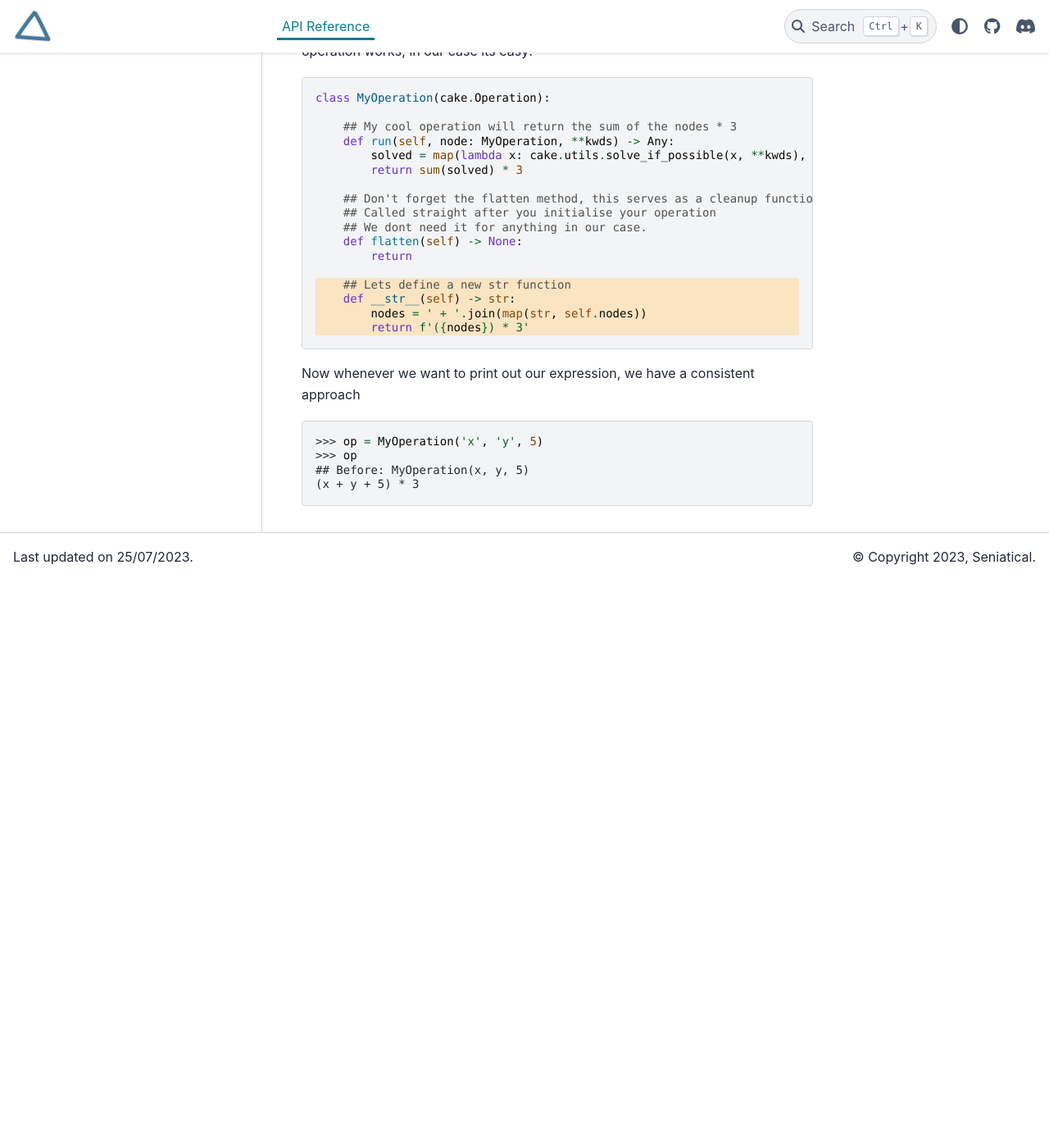
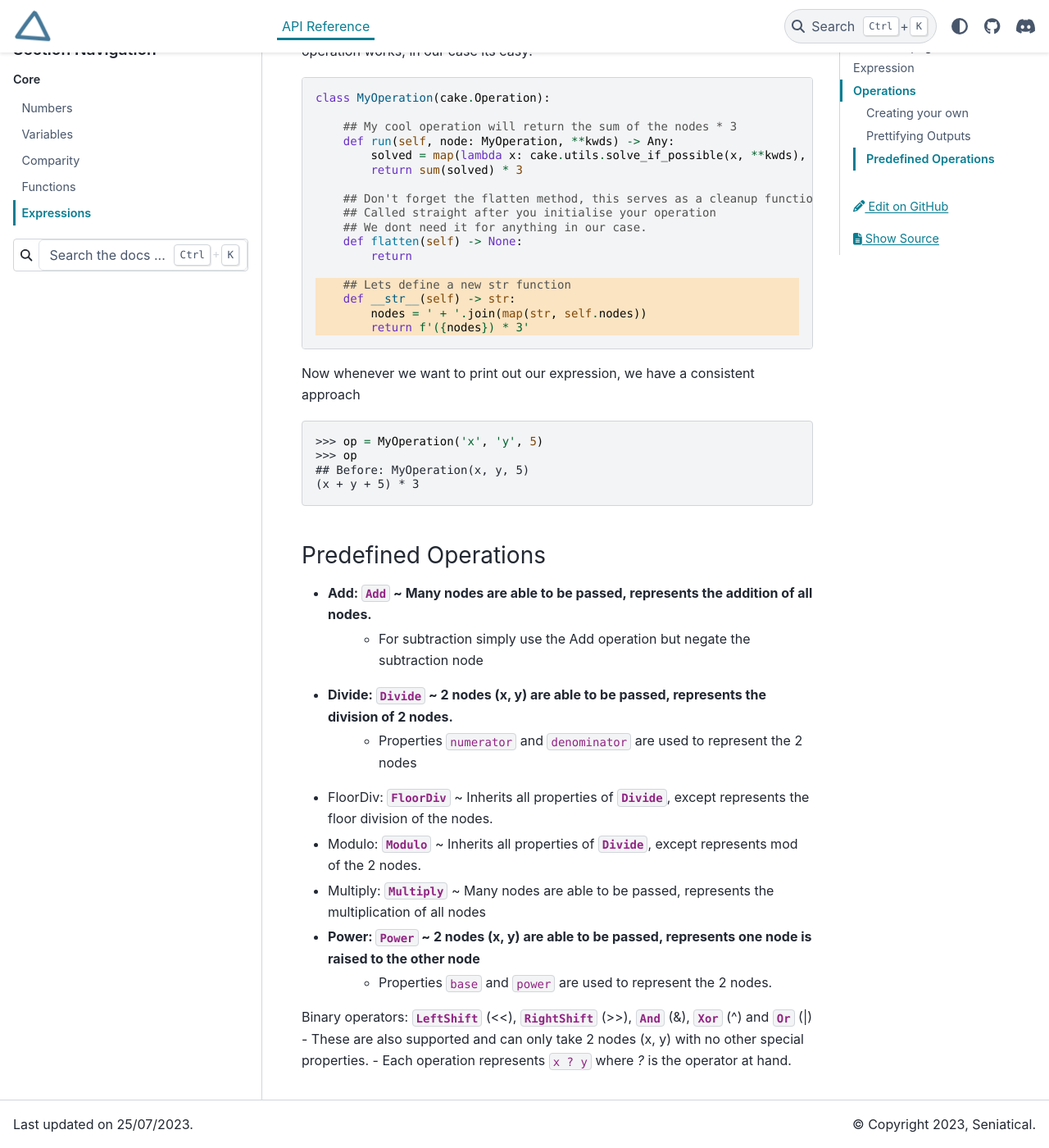
Before and after one commit to Seniatical/Cake, a Sphinx documentation site: the page built from docs/api/core/expressions.rst, in a window 1280 px wide and 1400 px high, scrolled down 1380 px. Shown: the whole window at 82% size. Built offline with Sphinx 7.4.7 and the PyData theme 0.15.4, drawn with Linux system fonts in a browser that asks for light colours; before the commit the page ends 2088 px from its top, so only the background shows below that.

Commit message:
List all binary operators

```diff
--- a/docs/api/core/expressions.rst
+++ b/docs/api/core/expressions.rst
@@ -92,3 +92,20 @@
     >>> op
     ## Before: MyOperation(x, y, 5)
     (x + y + 5) * 3
+
+Predefined Operations
+---------------------
+
+* Add: :class:`Add` ~ Many nodes are able to be passed, represents the addition of all nodes.
+    - For subtraction simply use the Add operation but negate the subtraction node
+* Divide: :class:`Divide` ~ 2 nodes (x, y) are able to be passed, represents the division of 2 nodes.
+    - Properties ``numerator`` and ``denominator`` are used to represent the 2 nodes
+* FloorDiv: :class:`FloorDiv` ~ Inherits all properties of :class:`Divide`, except represents the floor division of the nodes.
+* Modulo: :class:`Modulo` ~ Inherits all properties of :class:`Divide`, except represents mod of the 2 nodes.
+* Multiply: :class:`Multiply` ~ Many nodes are able to be passed, represents the multiplication of all nodes
+* Power: :class:`Power` ~ 2 nodes (x, y) are able to be passed, represents one node is raised to the other node
+    - Properties ``base`` and ``power`` are used to represent the 2 nodes.
+
+Binary operators: :class:`LeftShift` (<<), :class:`RightShift` (>>), :class:`And` (&), :class:`Xor` (^) and :class:`Or` (|)
+- These are also supported and can only take 2 nodes (x, y) with no other special properties.
+- Each operation represents ``x ? y`` where *?* is the operator at hand.
```
Also changed, not shown: cake/__init__.py (+7 -0 lines).
